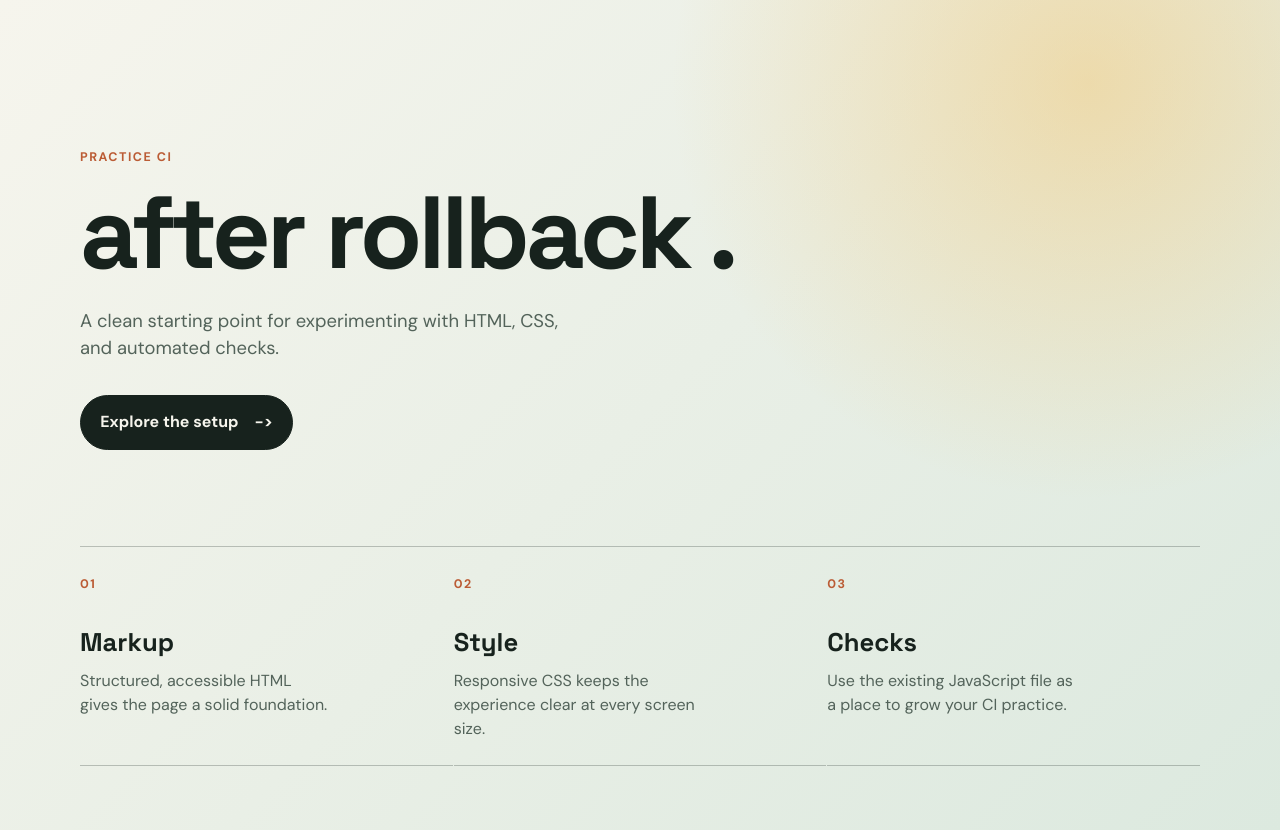
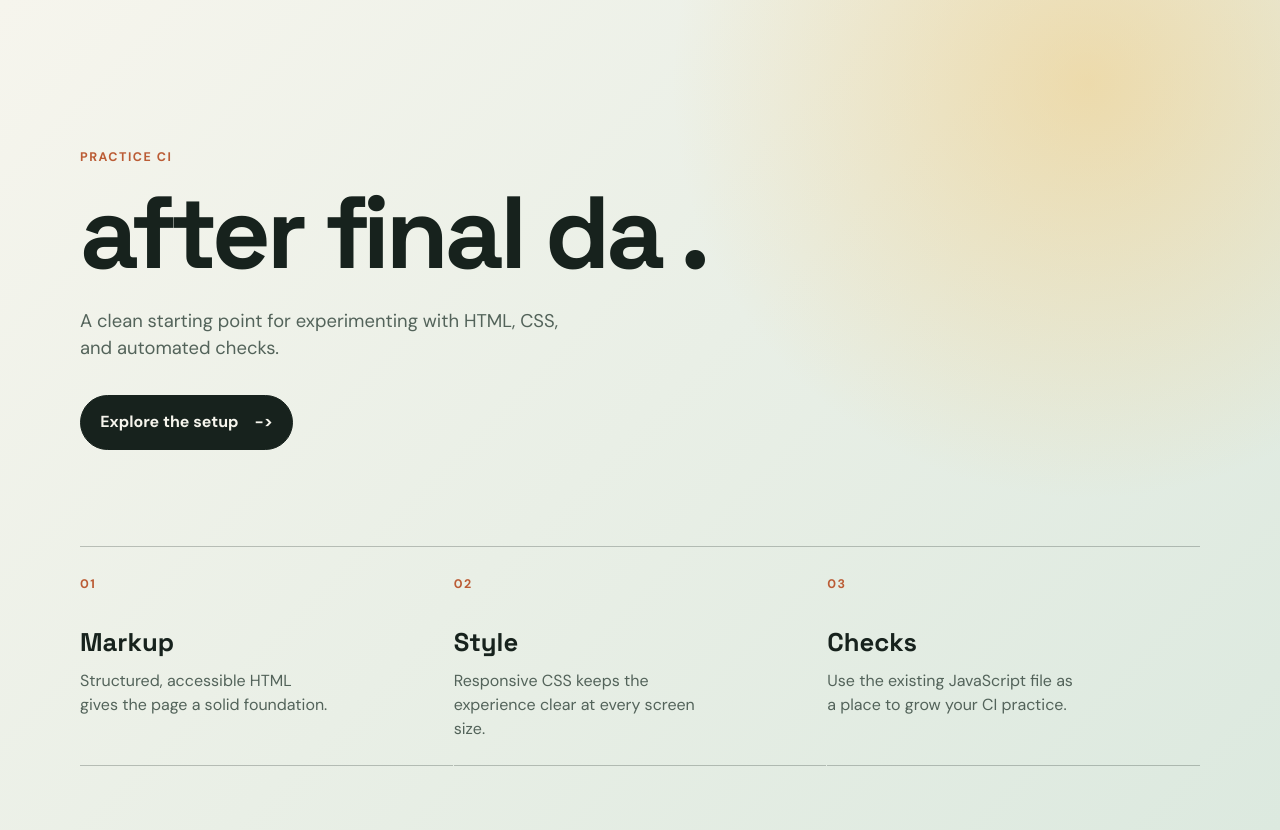
Before and after one commit to Ela003/practice-CI, a plain HTML site: page index.html in a window 1280 px wide. Drawn offline with Linux system fonts and the light colour scheme.

Commit message:
final rollback

```diff
--- a/index.html
+++ b/index.html
@@ -10,7 +10,7 @@
     <main class="page-shell">
       <section class="hero" aria-labelledby="page-title">
         <p class="eyebrow">Practice CI</p>
-        <h1 id="page-title">after rollback .</h1>
+        <h1 id="page-title">after final da .</h1>
         <p class="intro">
           A clean starting point for experimenting with HTML, CSS, and automated checks.
         </p>
```
